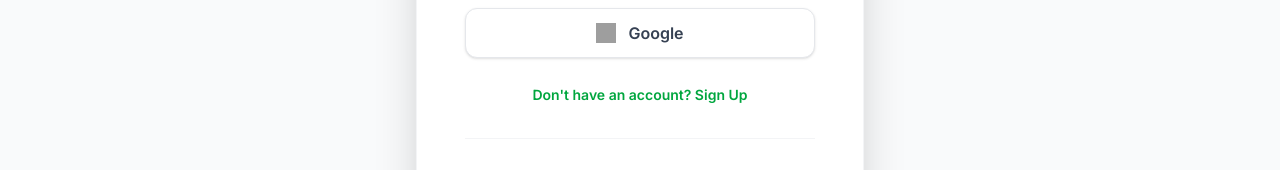
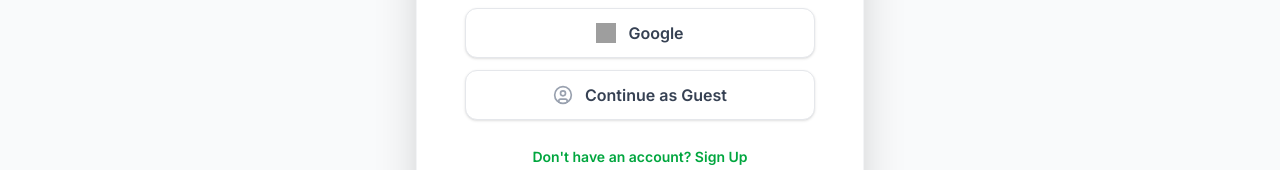
Before and after one commit to dnacultfitness-dotcom/DNA-Cult-Fitness, a React (Vite) app: page /login in a window 1280 px wide. Shown: the part 613-783 px from the top of the page. Built offline with nearby package versions, Linux system fonts and the light colour scheme; no server answers; the database is empty; grey boxes are pictures that could not be loaded.

Commit message:
feat(auth): add anonymous guest login support
Enable anonymous authentication for users and update review submission to allow anonymous entries.

```diff
--- a/src/firebase.ts
+++ b/src/firebase.ts
@@ -8,7 +8,8 @@
   User,
   createUserWithEmailAndPassword,
   signInWithEmailAndPassword,
-  sendEmailVerification
+  sendEmailVerification,
+  signInAnonymously
 } from 'firebase/auth';
 import {
   getFirestore,
@@ -189,6 +190,7 @@
   createUserWithEmailAndPassword,
   signInWithEmailAndPassword,
   sendEmailVerification,
+  signInAnonymously,
   collection,
   getDocs,
   query,
--- a/src/pages/Login.tsx
+++ b/src/pages/Login.tsx
@@ -1,10 +1,10 @@
 import React, { useState } from 'react';
 import { useNavigate, useLocation } from 'react-router-dom';
-import { auth, googleProvider, signInWithPopup, createUserWithEmailAndPassword, signInWithEmailAndPassword, sendEmailVerification, signOut } from '../firebase';
+import { auth, googleProvider, signInWithPopup, createUserWithEmailAndPassword, signInWithEmailAndPassword, sendEmailVerification, signOut, signInAnonymously } from '../firebase';
 import { useFirebase } from '../components/FirebaseProvider';
 import { toast } from 'sonner';
 import { motion } from 'motion/react';
-import { LogIn, ShieldCheck, Mail, Lock, UserPlus, CheckCircle, Loader2 } from 'lucide-react';
+import { LogIn, ShieldCheck, Mail, Lock, UserPlus, CheckCircle, Loader2, UserCircle } from 'lucide-react';
 
 const Login = () => {
   const { user, loading } = useFirebase();
@@ -17,6 +17,7 @@
   const [password, setPassword] = useState('');
   const [authLoading, setAuthLoading] = useState(false);
   const [googleLoading, setGoogleLoading] = useState(false);
+  const [guestLoading, setGuestLoading] = useState(false);
   const [showVerificationMessage, setShowVerificationMessage] = useState(false);
   const [registeredEmail, setRegisteredEmail] = useState('');
 
@@ -141,6 +142,19 @@
     }
   };
 
+  const handleGuestLogin = async () => {
+    setGuestLoading(true);
+    try {
+      await signInAnonymously(auth);
+      toast.success('Signed in as guest!');
+    } catch (error: any) {
+      console.error('Guest login error:', error);
+      toast.error('Failed to sign in as guest.');
+    } finally {
+      setGuestLoading(false);
+    }
+  };
+
   if (loading) return <div className="min-h-screen flex items-center justify-center">Loading...</div>;
 
   if (showVerificationMessage) {
@@ -237,8 +251,8 @@
 
         <button
           onClick={handleGoogleLogin}
-          disabled={googleLoading || authLoading}
-          className="w-full flex items-center justify-center space-x-3 bg-white border border-gray-200 py-3 rounded-xl font-semibold text-gray-700 hover:bg-gray-50 transition-all shadow-sm mb-6 disabled:opacity-50"
+          disabled={googleLoading || authLoading || guestLoading}
+          className="w-full flex items-center justify-center space-x-3 bg-white border border-gray-200 py-3 rounded-xl font-semibold text-gray-700 hover:bg-gray-50 transition-all shadow-sm mb-3 disabled:opacity-50"
         >
           {googleLoading ? (
             <Loader2 className="animate-spin text-gray-400" size={20} />
@@ -251,6 +265,19 @@
             />
           )}
           <span>{googleLoading ? 'Connecting...' : 'Google'}</span>
+        </button>
+
+        <button
+          onClick={handleGuestLogin}
+          disabled={guestLoading || googleLoading || authLoading}
+          className="w-full flex items-center justify-center space-x-3 bg-white border border-gray-200 py-3 rounded-xl font-semibold text-gray-700 hover:bg-gray-50 transition-all shadow-sm mb-6 disabled:opacity-50"
+        >
+          {guestLoading ? (
+            <Loader2 className="animate-spin text-gray-400" size={20} />
+          ) : (
+            <UserCircle size={20} className="text-gray-400" />
+          )}
+          <span>{guestLoading ? 'Connecting...' : 'Continue as Guest'}</span>
         </button>
 
         {window.location.hostname.includes('aistudio.google') || window.location.hostname.includes('run.app') ? (
--- a/src/pages/Reviews.tsx
+++ b/src/pages/Reviews.tsx
@@ -65,6 +65,7 @@
     try {
       await addDoc(collection(db, 'reviews'), {
         ...formData,
+        name: formData.name.trim() || 'Anonymous',
         status: 'pending',
         createdAt: serverTimestamp()
       });
@@ -158,11 +159,10 @@
             </h2>
             <div className="grid grid-cols-1 md:grid-cols-2 gap-2 md:gap-3">
               <div className="space-y-1">
-                <label className="text-[10px] font-bold text-white/40 uppercase tracking-widest ml-1">Full Name *</label>
+                <label className="text-[10px] font-bold text-white/40 uppercase tracking-widest ml-1">Full Name (Optional)</label>
                 <div className="relative group">
                   <User className="absolute left-3 top-1/2 -translate-y-1/2 text-white/20 group-focus-within:text-brand-green transition-colors" size={16} />
                   <input
-                    required
                     type="text"
                     name="name"
                     value={formData.name}
```
